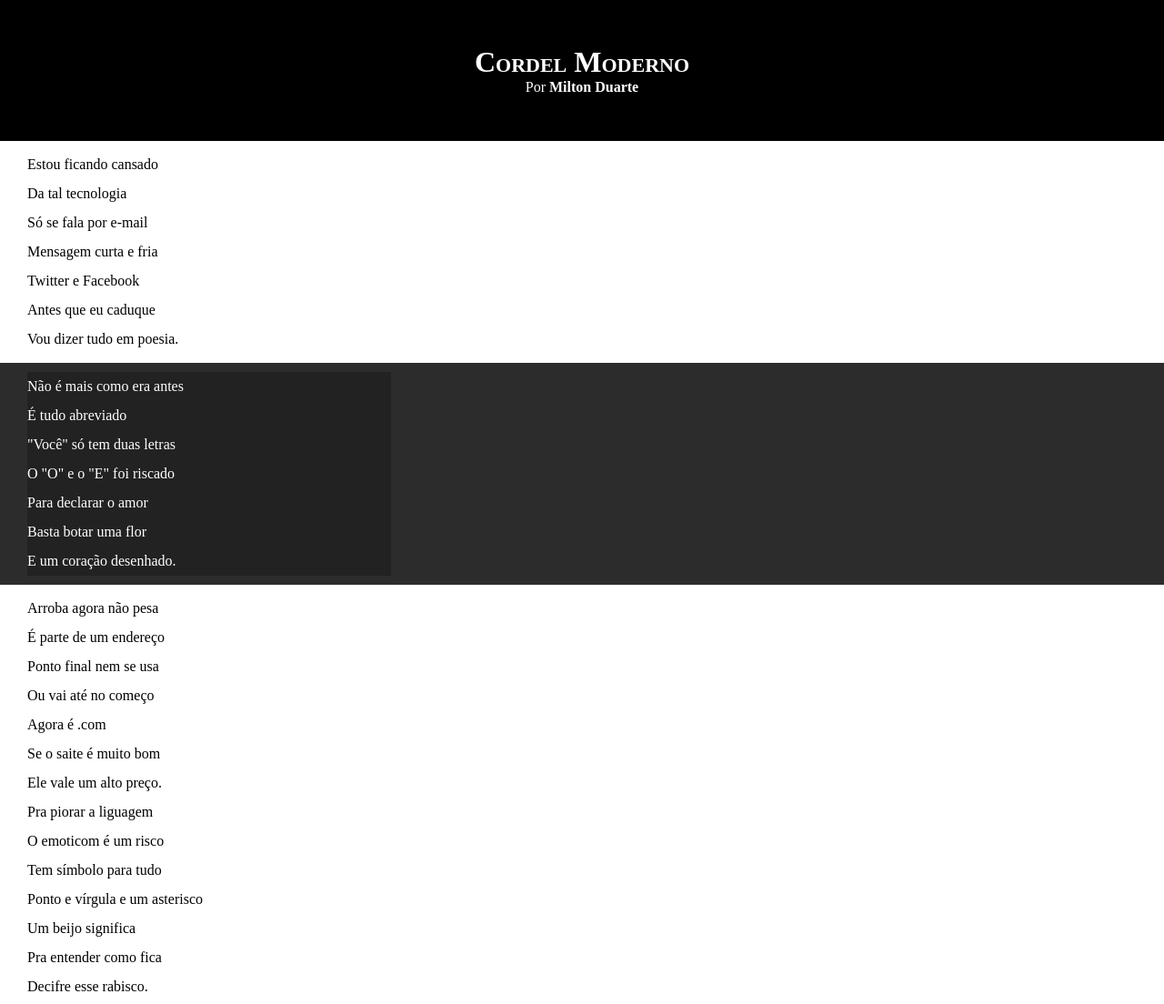
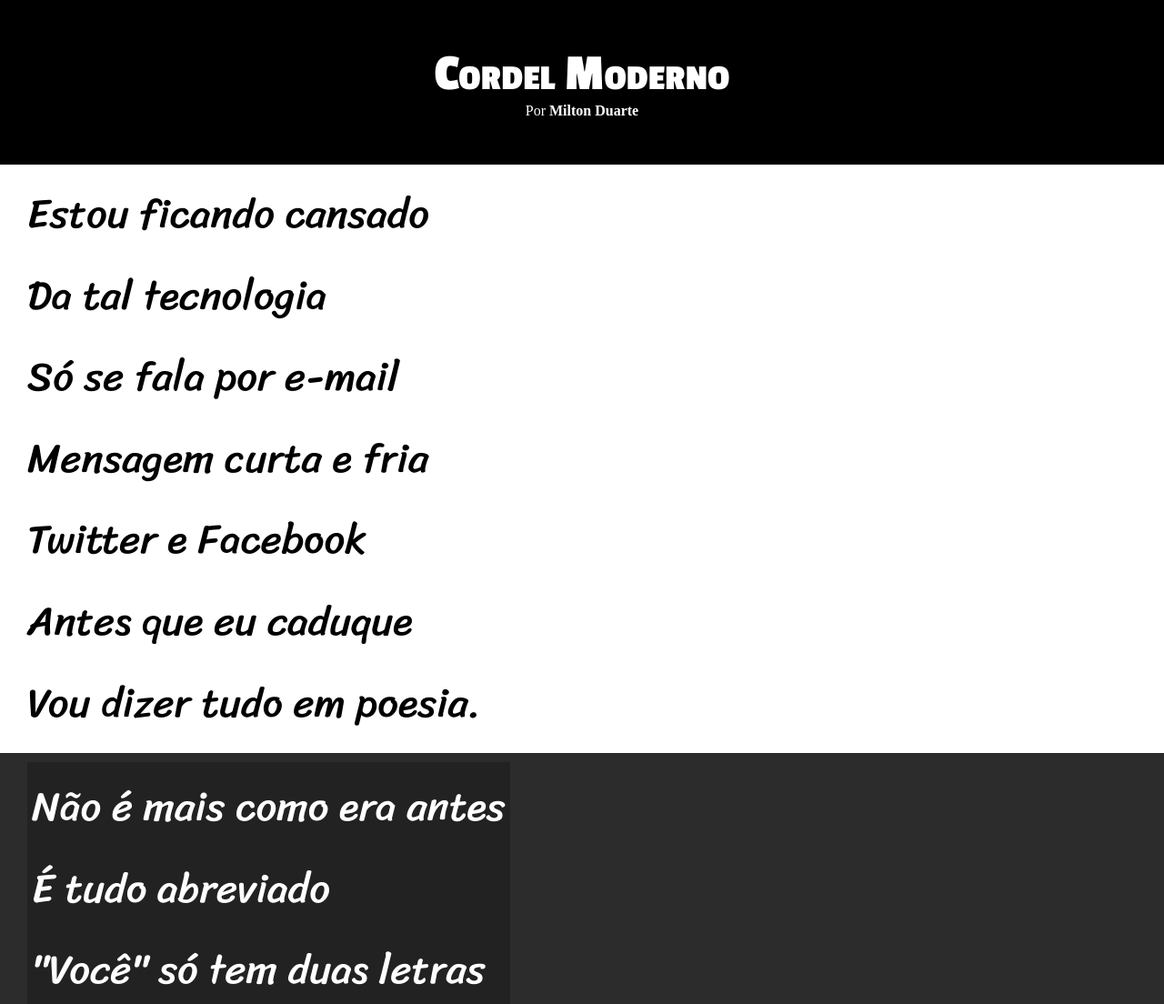
Before and after one commit to Dhyllan-codes/CursoHTML_CSS, a plain HTML site: page desafio/Desafio012/pacote-d012/site_cordel.html in a window 1280 px wide. Shown: the top 1104 px of the page at 91% size. Drawn offline with Linux system fonts and the light colour scheme.

Commit message:
Update style.css

```diff
--- a/desafio/Desafio012/pacote-d012/style.css
+++ b/desafio/Desafio012/pacote-d012/style.css
@@ -1,12 +1,21 @@
 @charset "UTF-8";
+
+@import url('https://fonts.googleapis.com/css2?family=Passion+One:wght@400;700;900&family=Sriracha&display=swap');
 
 *{
     margin: 0px;
 }
 
+:root{
+    --font1: Verdana, geneva, Tahoma, sans-serif;
+    --font2: "Passion One", sans-serif;
+    --font3: "Sriracha", cursive;
+}
+
 html, body{
     min-height: 100vh;
     background-color: darkgray;
+    font: var(--font1)
 }
 
 header{
@@ -18,6 +27,8 @@ header{
 header > h1{
     padding-top: 50px;
     font-variant: small-caps;
+    font-family: var(--font2);
+    font-size: 4.5vw;
 }
 
 header > p{
@@ -39,6 +50,8 @@ section{
     padding-bottom: 10px;
     line-height: 2em;
     padding-left: 30px;
+    font-family: var(--font3);
+    font-size: 3.5vw;
 }
 
 section.normal{
@@ -52,7 +65,8 @@ section.imagem{
 }
 
 section.imagem > p{
-    width: 400px;
+    display: inline-block;
+    padding: 5px;
     background-color: rgba(0, 0, 0, 0.233);
 }
 
```
